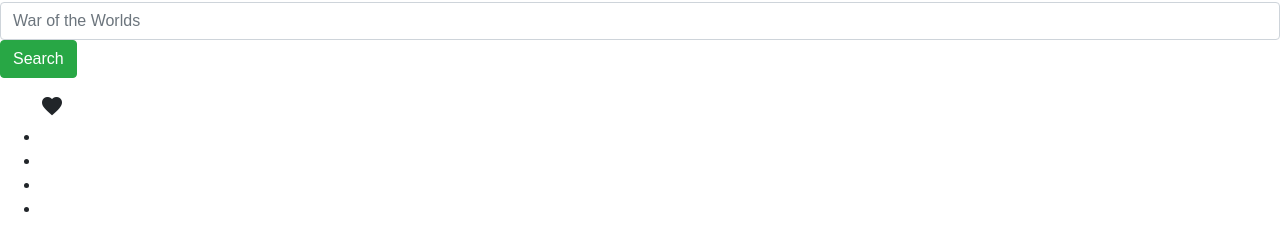
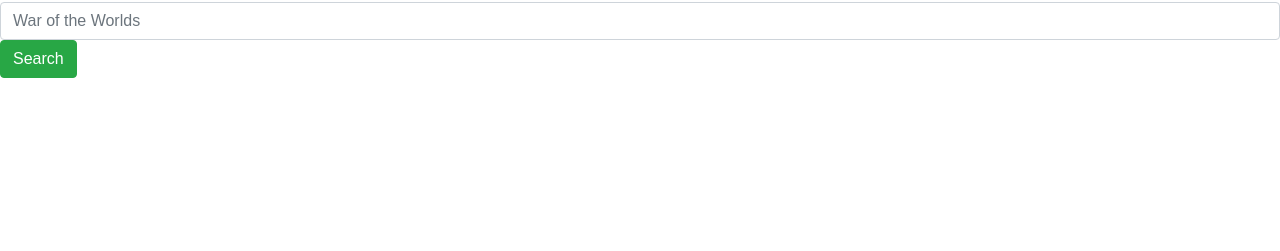
Before and after one commit to seanbelverstone/Google-Books, a React (Create React App) app in the folder client/: page / in a window 1280 px wide. Shown: the part 435-686 px from the top of the page. Built offline with nearby package versions, Linux system fonts and the light colour scheme; the HTML template or start-up script is replaced by a standard one.

Commit message:
Going well but having trouble getting an image to load. Looking back on old pieces, seems like ive got to build an img div myself

```diff
--- a/client/src/App.js
+++ b/client/src/App.js
@@ -31,8 +31,6 @@
       // Sets the state of bookResults to the API results
       this.setState(
         {bookResults: results.data.items});
-        console.log(this.state.bookResults);
-
     });
     this.setState(
       {search: ""});
@@ -53,14 +51,19 @@
           onClick={this.getSearch}/>
         </div>
         <List>
-          <Book
-          // map here
-          title={this.state.bookResults}
-          img={this.state.bookResults}/>
+          {this.state.bookResults.map(book => {
+            return(
+              <Book
+                key={book.id}
+                title={book.volumeInfo.title}
+                author={book.volumeInfo.authors}
+                synposis={book.volumeInfo.description}
+                purchaseLink={book.volumeInfo.canonicalVolumeLink}/>
+            )
+          })}
+        </List>
 
 
-
-        </List>
       </Router>
     );
   }
--- a/client/src/components/Book/index.js
+++ b/client/src/components/Book/index.js
@@ -1,17 +1,28 @@
 import React from "react";
+import { Media } from "reactstrap";
 
-const Book = (props) => {
+export function Book ({
+    title,
+    image,
+    author,
+    synopsis,
+    purchaseLink
+  }) {
     return(
         <div>
             <i className="material-icons">favorite</i>
             {/* Title */}
-            <li>{props.title}</li>
+            <li>{title}</li>
             {/* Thumbnail image */}
-            <li><img src={props.img} alt={props.alt} /></li>
+            <Media>
+                <Media object data-href={image} alt={title} />
+            </Media>
             {/* Author */}
-            <li>{props.author}</li>
+            <li>{author}</li>
             {/* Synopsis */}
-            <li>{props.synopsis}</li>
+            <li>{synopsis}</li>
+            {/* Purchase Link */}
+            <a href={purchaseLink}>Purchase the book here</a>
         </div>
 
     )
--- a/client/src/components/List/index.js
+++ b/client/src/components/List/index.js
@@ -1,16 +1,5 @@
 import React from "react";
-import Book from "../Book";
 
-const List = () => {
-    return(
-        <div>
-            <ul>
-                <Book
-                /* Write in the map for the books here, within the Book component. Like, <Book {code}*/ >
-                </Book>
-            </ul>
-        </div>
-    )
-}
-
-export default List;
+export default function List({ children }) {
+    return <ul className="list-group">{children}</ul>;
+  };
```
